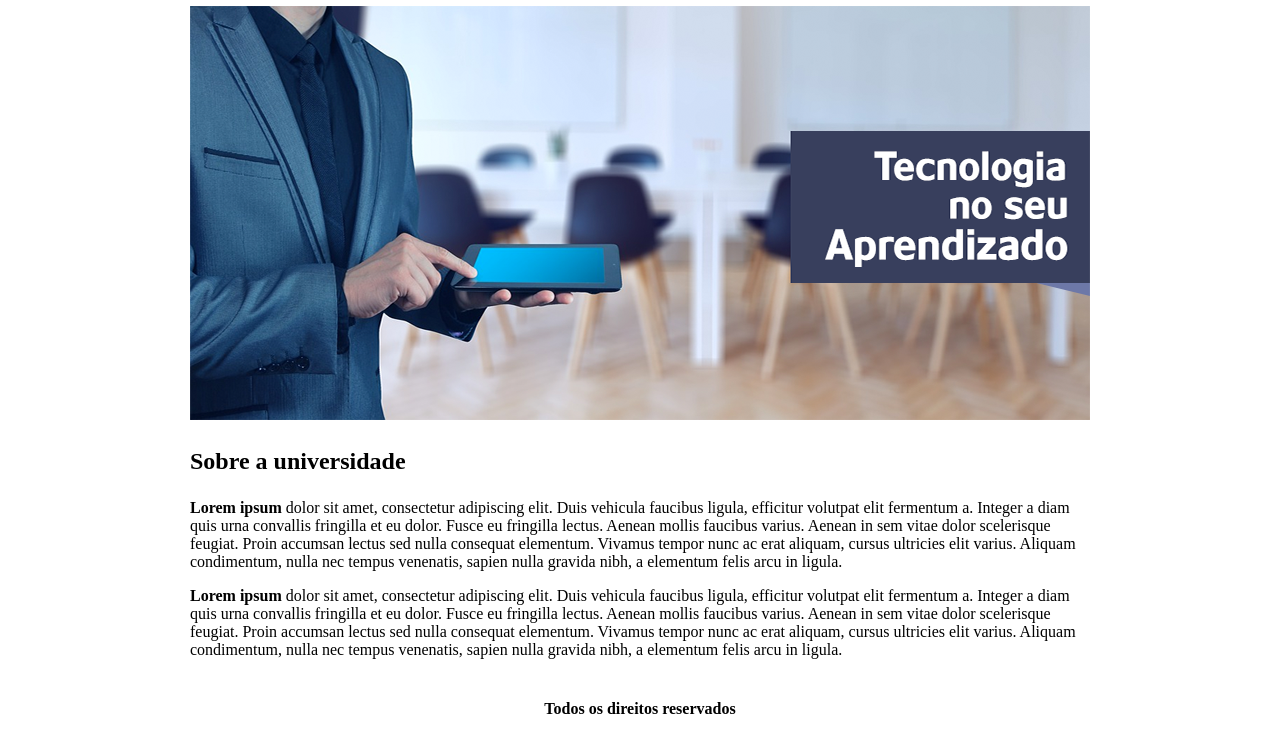
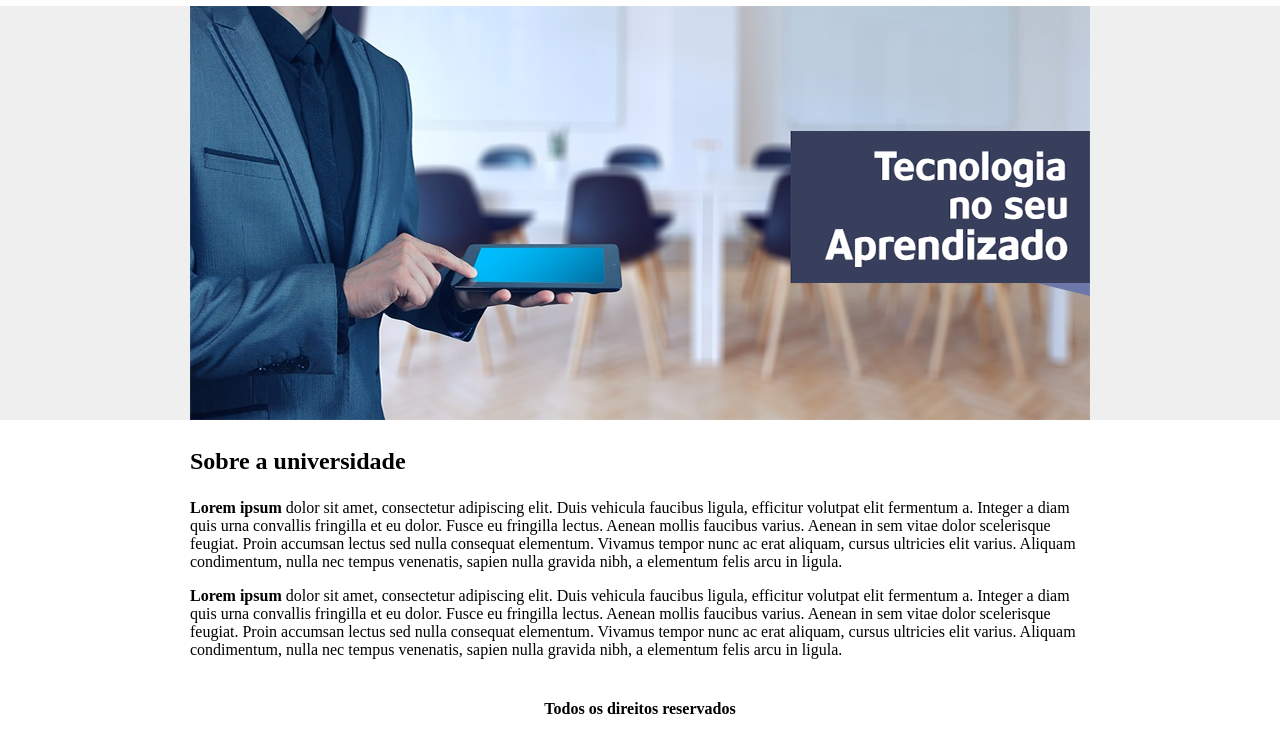
Before and after one commit to EngelsAS/UNES-projeto-de-site-HTML, a plain HTML site: page Projeto site UNES/index.html in a window 1280 px wide. Shown: the part 98-848 px from the top of the page. Drawn offline with Linux system fonts and the light colour scheme.

Commit message:
Update index.html

```diff
--- a/Projeto site UNES/index.html
+++ b/Projeto site UNES/index.html
@@ -9,7 +9,7 @@
 
 	</head>
 
-	<body>
+	<body background="imagens/fundo.png">
 
 		<table border="0" width="900" align="center">
 
```
